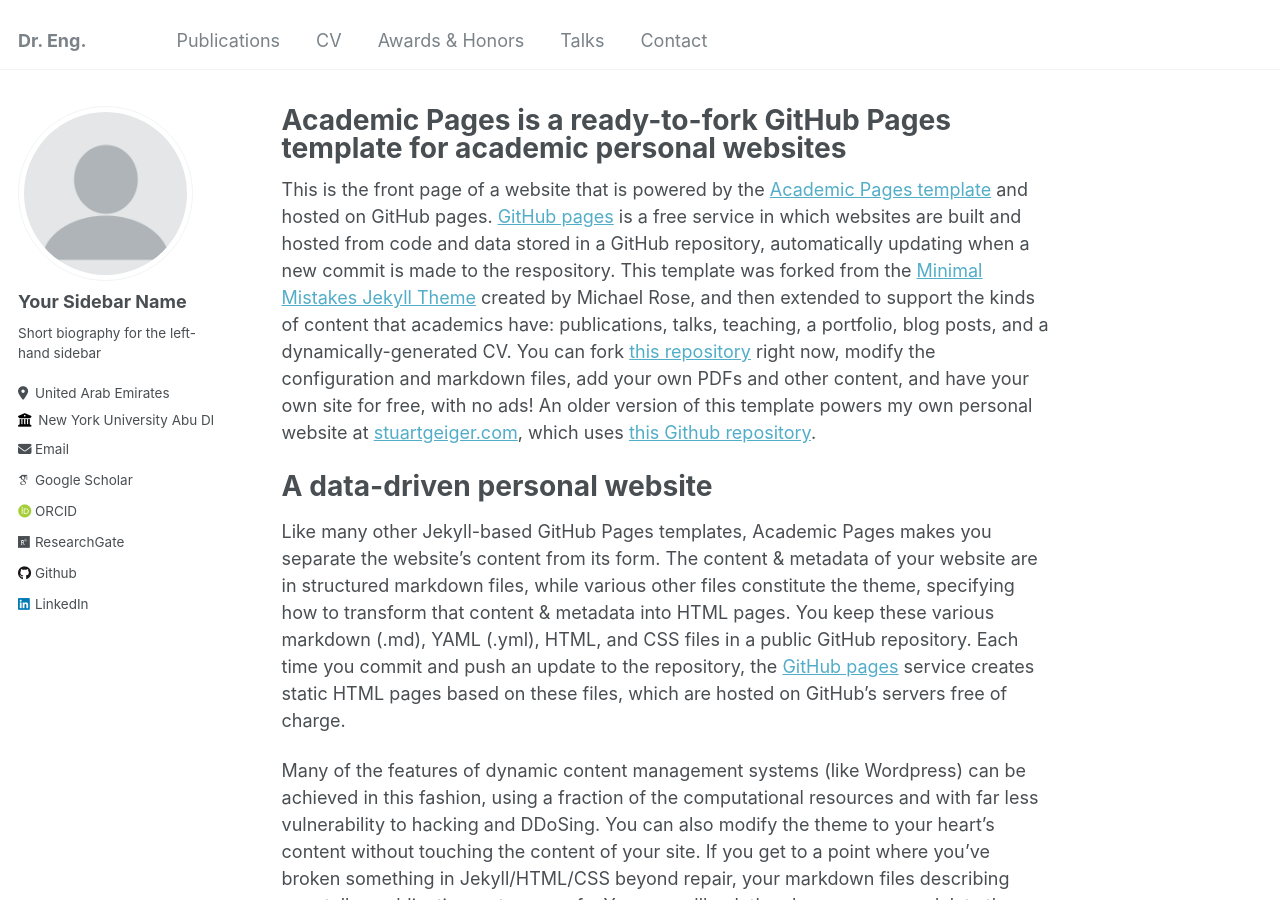
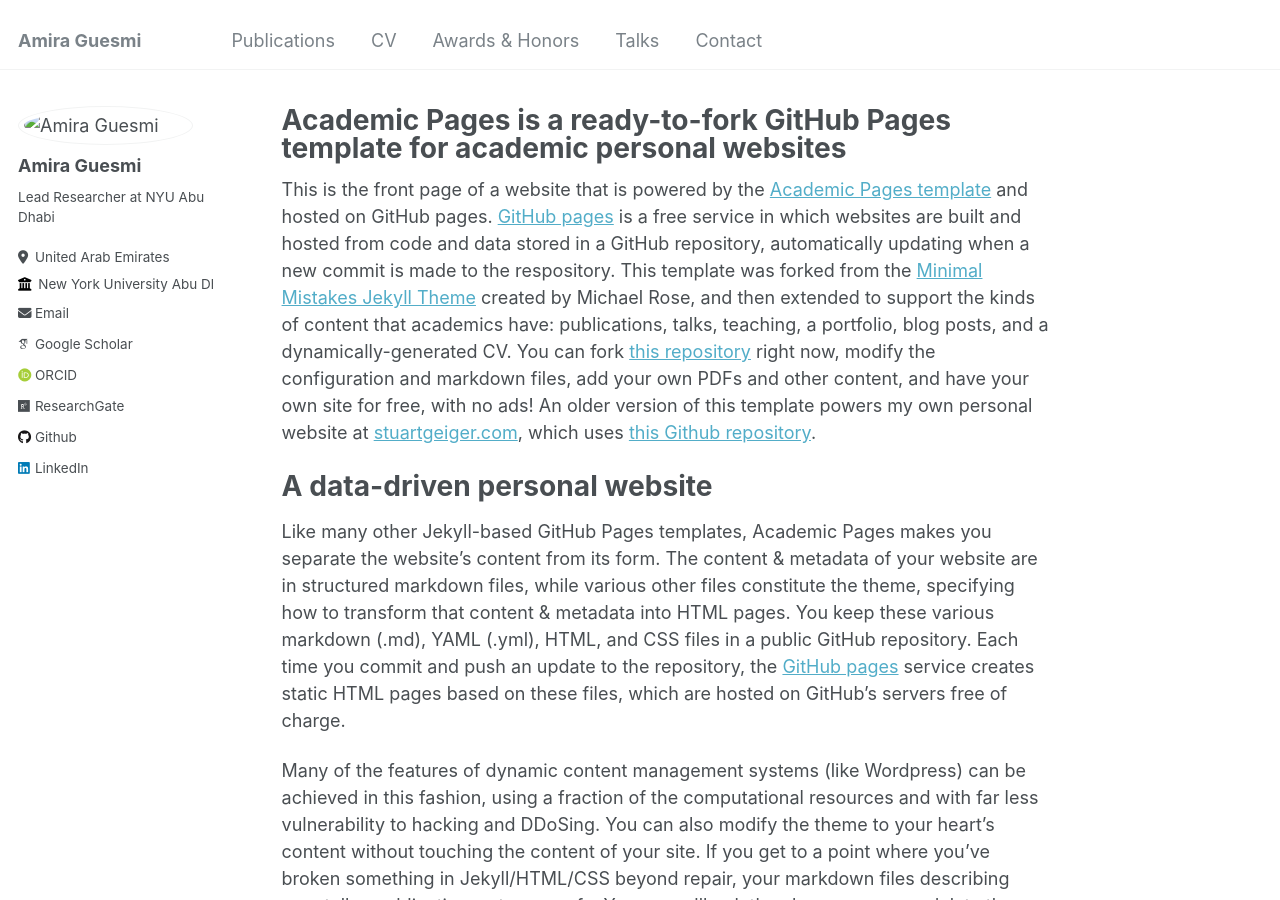
Before and after one commit to AmiraGuesmi-mls/AmiraGuesmi-mls.github.io, a Jekyll site: the page built from _pages/about.md, in a window 1280 px wide and 900 px high. Built offline with Jekyll 4.4.1, drawn with Linux system fonts in a browser that asks for light colours; some web fonts are replaced.

Commit message:
Update _config.yml

```diff
--- a/_config.yml
+++ b/_config.yml
@@ -8,10 +8,10 @@
 
 # Basic Site Settings
 locale                   : "en-US"
-title                    : "Dr. Eng."
+title                    : "Amira Guesmi"
 title_separator          : "-"
 name                     : &name "Amira Guesmi"
-description              : "" #&description "personal description"
+description              : &description "Lead Researcher"
 url                      : https://AmiraGuesmi-mls.github.io # the base hostname & protocol for your site e.g. "https://mmistakes.github.io"
 baseurl                  : "" # the subpath of your site, e.g. "/blog"
 repository               : "AmiraGuesmi-mls/AmiraGuesmi-mls.github.io"
@@ -21,10 +21,10 @@ repository               : "AmiraGuesmi-mls/AmiraGuesmi-mls.github.io"
 #               Additional customization can be done by editing /_includes/author-profile.html
 author:
   # Biographic information
-  avatar           : "profile.png"
-  name             : "Your Sidebar Name"
+  avatar           : "amiraguesmi.JPG"
+  name             : "Amira Guesmi"
   pronouns         : # example: "she/her"
-  bio              : "Short biography for the left-hand sidebar"
+  bio              : "Lead Researcher at NYU Abu Dhabi"
   location         : "United Arab Emirates"
   employer         : "New York University Abu Dhabi"
   uri              : # URL
```
